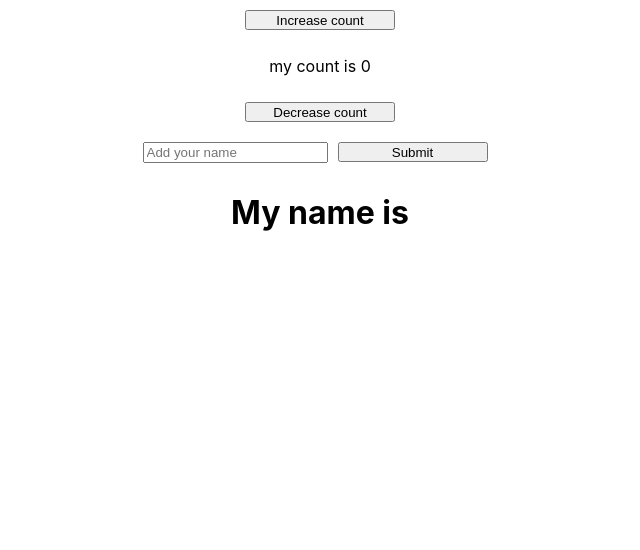
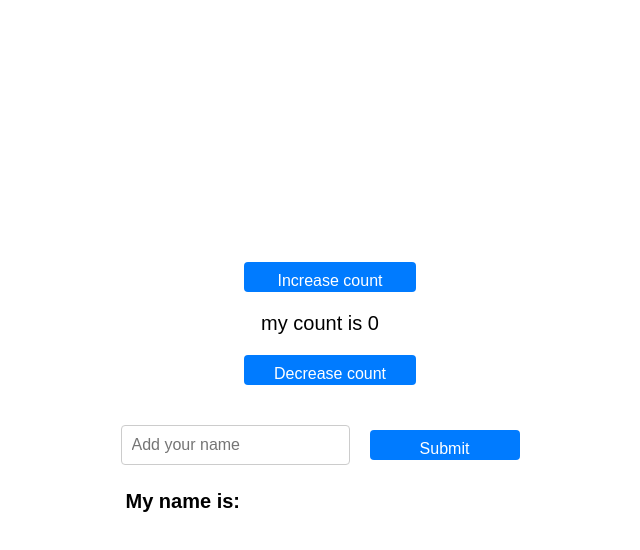
Before and after one commit to kanksha44/assignments, a React (Create React App) app: page / in a window 1280 px wide. Shown: the top 550 px of the page, without its empty margins (320-960 px from the left). Built offline with nearby package versions, Linux system fonts and the light colour scheme.

Commit message:
assignment completed

```diff
--- a/src/App.css
+++ b/src/App.css
@@ -1,3 +1,70 @@
 .App {
+  /* text-align: center; */
+}
+
+/* styles.css */
+
+.App {
+  display: flex;
+  flex-direction: column;
+  align-items: center;
+  justify-content: center;
+  height: 100vh;
+  font-family: Arial, sans-serif;
+}
+
+.name-updater {
+  margin-bottom: 20px;
+}
+
+.name-updater form {
+  display: flex;
+  align-items: center;
+}
+
+.name-updater input[type="text"] {
+  padding: 10px;
+  border: 1px solid #ccc;
+  border-radius: 4px;
+  margin-right: 10px;
+  font-size: 16px;
+}
+
+.name-updater button[type="submit"] {
+  padding: 10px 20px;
+  background-color: #007bff;
+  color: #fff;
+  border: none;
+  border-radius: 4px;
+  cursor: pointer;
+  font-size: 16px;
+  height: 30px;
+}
+
+.name-updater h1 {
+  font-size: 20px;
+  margin: 15px;
+}
+
+.counter-app {
+  margin-bottom: 20px;
+}
+
+.counter-app button {
+  padding: 10px 20px;
+  background-color: #007bff;
+  color: #fff;
+  border: none;
+  border-radius: 4px;
+  cursor: pointer;
+  font-size: 16px;
+  height: 30px;
+  width: 100%;
   text-align: center;
 }
+
+.counter-app p {
+  font-size: 20px;
+  margin: 10px;
+  text-align: center;
+}
--- a/src/Components/Counter App/Counterapp.js
+++ b/src/Components/Counter App/Counterapp.js
@@ -12,7 +12,7 @@ const Counterapp = () => {
   }
 
   return (
-    <div>
+    <div className="counter-app">
       <button onClick={handleIncreaseCount}>Increase count</button>
       <p> my count is {count}</p>
       <button onClick={handleDecreaseCount}>Decrease count</button>
--- a/src/Components/Name Updater/Nameupdater.js
+++ b/src/Components/Name Updater/Nameupdater.js
@@ -1,8 +1,9 @@
 import React, { useState } from "react";
+import "./nameupdater.css";
 
 const Nameupdater = () => {
   const [name, setName] = useState("");
-  const [submittedName, setSubmittedName] = useState("");
+  const [submittedName, setSubmittedName] = useState(null);
 
   const handleSubmit = (event) => {
     event.preventDefault();
@@ -15,7 +16,7 @@ const Nameupdater = () => {
   };
 
   return (
-    <div>
+    <div className="name-updater">
       <form onSubmit={handleSubmit}>
         <input
           type="text"
@@ -25,7 +26,7 @@ const Nameupdater = () => {
         />
         <button type="submit">Submit</button>
       </form>
-      <h1>My name is {submittedName ? submittedName : " "} </h1>
+      {<h1>My name is: {submittedName ? submittedName : ""} </h1>}
     </div>
   );
 };
```
